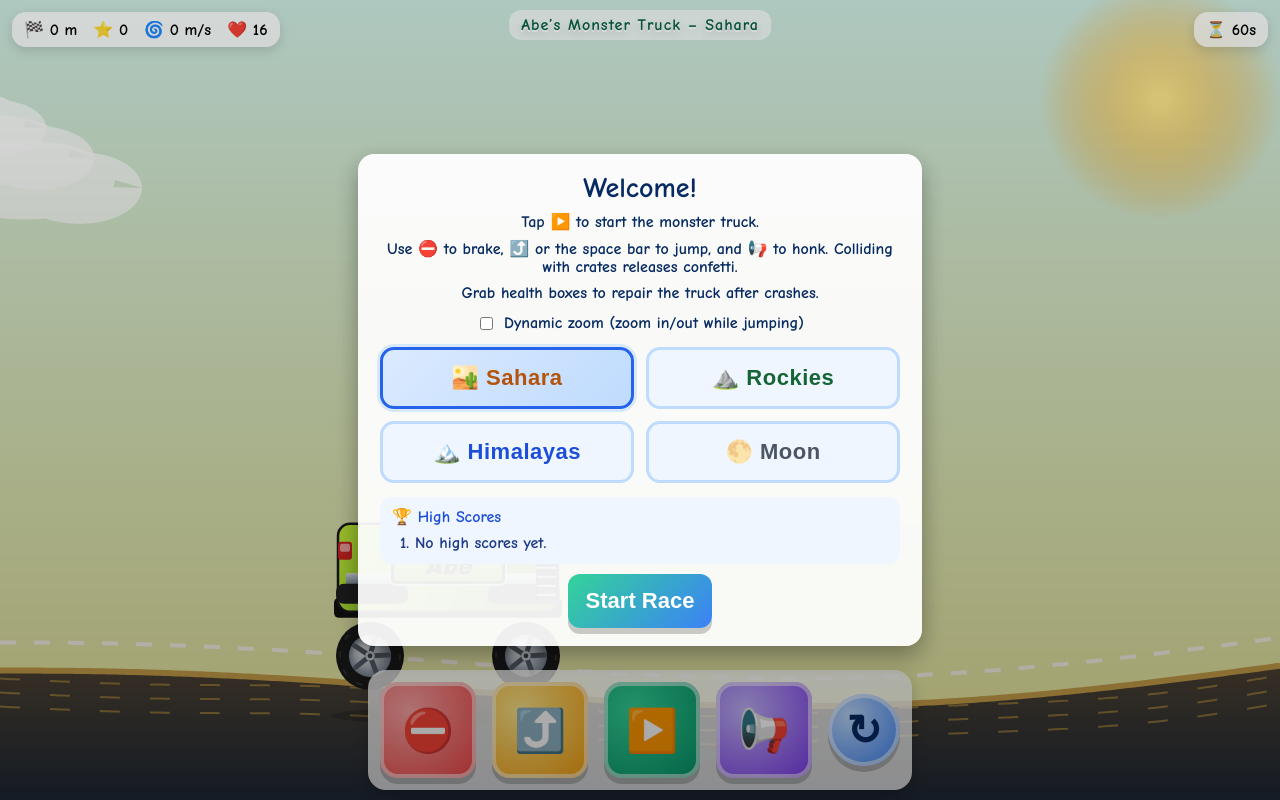
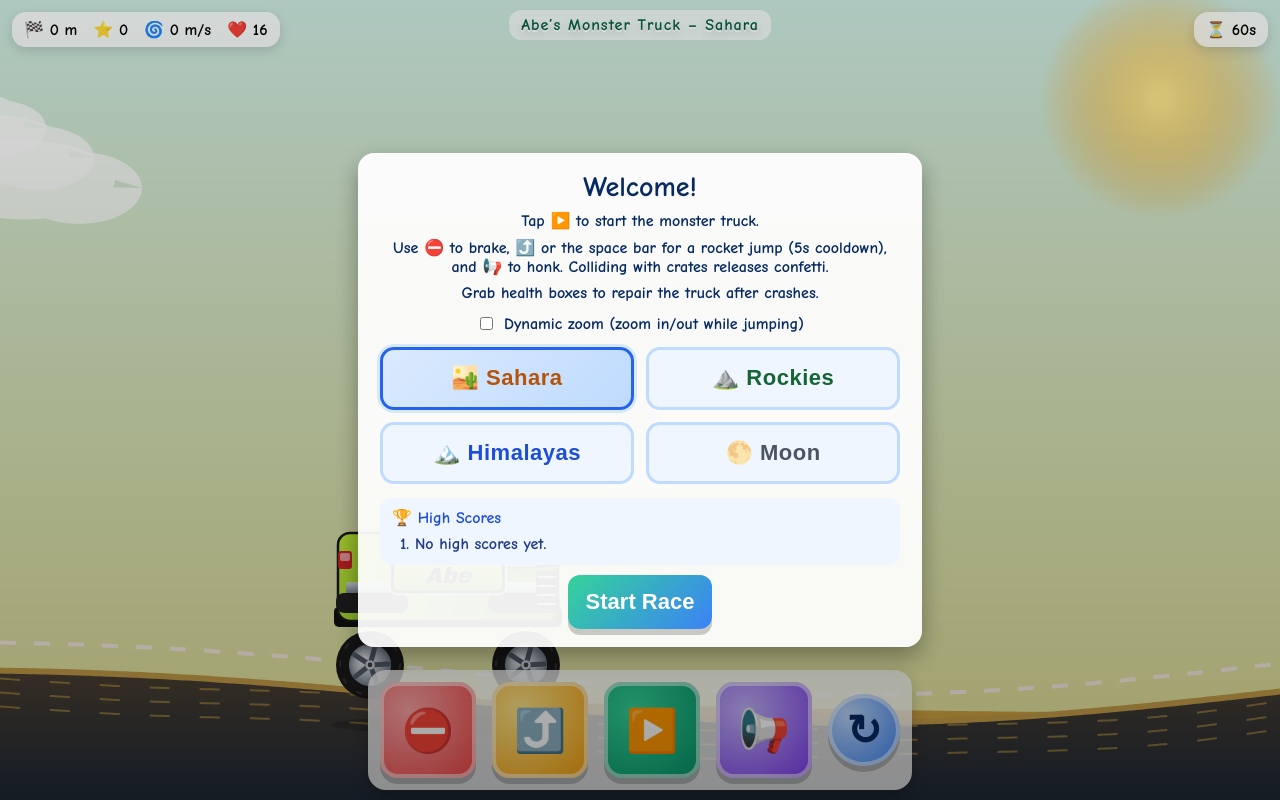
Before and after one commit to ltrgordon/ltrgordon.github.io, a website: page race-abe/race-abe.html in a window 1280 px wide. Drawn offline with Linux system fonts and the light colour scheme; animation ran at ten frames a second.

Commit message:
Tune race-abe jumps and terrain pacing

```diff
--- a/race-abe/race-abe.html
+++ b/race-abe/race-abe.html
@@ -181,7 +181,7 @@
   <div class="card">
     <h1>Welcome!</h1>
     <p>Tap <b>▶️</b> to start the monster truck.</p>
-    <p>Use <b>⛔</b> to brake, <b>⤴️</b> or the <b>space bar</b> to jump, and <b>📢</b> to honk. Colliding with crates releases confetti.</p>
+    <p>Use <b>⛔</b> to brake, <b>⤴️</b> or the <b>space bar</b> for a rocket jump (5s cooldown), and <b>📢</b> to honk. Colliding with crates releases confetti.</p>
     <p>Grab health boxes to repair the truck after crashes.</p>
     <label><input type="checkbox" id="zoomToggle" /> Dynamic zoom (zoom in/out while jumping)</label>
     <div class="levelPicker" id="levelPicker">
@@ -273,7 +273,9 @@
     reverseAccel: 900,    // px/s^2
     reverseBrake: 1600,   // px/s^2
     reverseMaxSpeed: 360, // px/s
-    jumpVel: 900,         // px/s
+    jumpVel: 585,         // px/s (about 35% lower jump)
+    manualJumpCooldown: 0,
+    manualJumpCooldownDuration: 5,
     distance: 0,
     stars: 0,
     tntHit: 0,
@@ -307,8 +309,9 @@
       hillNear: '#e8c97a', hillFar: '#d4a843',
       terrainTop: '#e8c97a', terrainMid: '#d4a843', terrainBottom: '#a07030', edge: '#c9a04a', lane: '#fff7ed',
       bumpA: 60, bumpB: 25, bumpC: 35, bumpD: 25, rockySharpness: 0, jaggedAmp: 0, streamChance: 0.08, greenery: 0.16, waterfallChance: 0.02,
+      longSlopeMeters: 700, longSlopeHeight: 180,
       obstacleBias: { boulder: 0.02, cactus: 0.18 },
-      rampSpacingMin: 2800, rampSpacingMax: 4800, rampWidth: [160, 240], rampHeight: [38, 60], turboChance: 0.20,
+      rampSpacingMin: 2800, rampSpacingMax: 4800, rampWidth: [160, 240], rampHeight: [24, 39], turboChance: 0.20,
       rainbowChance: 0.035, lowGravityDuration: 15, bubbleDuration: 8, flameDuration: 4, invincibleDuration: 5
     },
     rockies: {
@@ -317,8 +320,9 @@
       hillNear: '#6b7c50', hillFar: '#8a9e6a',
       terrainTop: '#5a6e40', terrainMid: '#7a6040', terrainBottom: '#4a3a28', edge: '#4a5a30', lane: '#dbeafe',
       bumpA: 30, bumpB: 18, bumpC: 22, bumpD: 65, rockySharpness: 42, jaggedAmp: 24, streamChance: 0.24, greenery: 0.44, waterfallChance: 0.18,
+      longSlopeMeters: 620, longSlopeHeight: 220,
       obstacleBias: { boulder: 0.26, cactus: 0.02 },
-      rampSpacingMin: 1800, rampSpacingMax: 3000, rampWidth: [180, 320], rampHeight: [58, 110], turboChance: 0.34,
+      rampSpacingMin: 1800, rampSpacingMax: 3000, rampWidth: [180, 320], rampHeight: [38, 72], turboChance: 0.34,
       rainbowChance: 0.018, lowGravityDuration: 15, bubbleDuration: 8, flameDuration: 4, invincibleDuration: 5
     },
     himalayas: {
@@ -327,8 +331,9 @@
       hillNear: '#94a3b8', hillFar: '#cbd5e1',
       terrainTop: '#f8fafc', terrainMid: '#cbd5e1', terrainBottom: '#475569', edge: '#e2e8f0', lane: '#ffffff',
       bumpA: 74, bumpB: 44, bumpC: 26, bumpD: 110, rockySharpness: 78, jaggedAmp: 42, streamChance: 0.14, greenery: 0.12, waterfallChance: 0.08,
+      longSlopeMeters: 500, longSlopeHeight: 340, longSlopeMode: 'himalayaSteep',
       obstacleBias: { boulder: 0.34, cactus: 0 },
-      rampSpacingMin: 1400, rampSpacingMax: 2450, rampWidth: [170, 300], rampHeight: [82, 150], turboChance: 0.4,
+      rampSpacingMin: 1400, rampSpacingMax: 2450, rampWidth: [170, 300], rampHeight: [53, 98], turboChance: 0.4,
       rainbowChance: 0.022, lowGravityDuration: 16, bubbleDuration: 9, flameDuration: 4, invincibleDuration: 5
     },
     moon: {
@@ -337,8 +342,9 @@
       hillNear: '#6b7280', hillFar: '#374151',
       terrainTop: '#d1d5db', terrainMid: '#9ca3af', terrainBottom: '#4b5563', edge: '#f3f4f6', lane: '#e5e7eb',
       bumpA: 42, bumpB: 24, bumpC: 16, bumpD: 58, rockySharpness: 24, jaggedAmp: 14, streamChance: 0, greenery: 0, waterfallChance: 0,
+      longSlopeMeters: 680, longSlopeHeight: 170,
       obstacleBias: { boulder: 0.18, cactus: 0 },
-      rampSpacingMin: 1650, rampSpacingMax: 2500, rampWidth: [180, 320], rampHeight: [88, 160], turboChance: 0.44,
+      rampSpacingMin: 1650, rampSpacingMax: 2500, rampWidth: [180, 320], rampHeight: [57, 104], turboChance: 0.44,
       rainbowChance: 0.028, lowGravityDuration: 20, bubbleDuration: 12, flameDuration: 5, invincibleDuration: 6,
       gravityScale: 0.38, jumpBoost: 1.22, craterChance: 0.17, craterDepth: [120, 220], craterWidth: [220, 460],
       halfpipeChance: 0.045, halfpipeRadius: [320, 520], halfpipeSpacing: 5500
@@ -517,6 +523,22 @@
         const bowlDip = hpRadius * (1.0 - Math.sqrt(Math.max(0, 1 - norm*norm)));
         y += bowlDip;
       }
+    }
+    if(level.longSlopeMeters && level.longSlopeHeight){
+      const meters = x / 40;
+      const slopeLen = level.longSlopeMeters;
+      const cycle = slopeLen * 2;
+      const phase = ((meters % cycle) + cycle) % cycle;
+      let slopeFactor;
+      if(level.longSlopeMode === 'himalayaSteep'){
+        slopeFactor = phase < slopeLen
+          ? 1 - (phase / slopeLen) * 2
+          : -1 + ((phase - slopeLen) / slopeLen) * 2;
+      }else{
+        // Other levels: smooth sustained climbs and drops.
+        slopeFactor = Math.sin((meters / cycle) * Math.PI * 2);
+      }
+      y += slopeFactor * level.longSlopeHeight;
     }
     return y;
   }
@@ -880,7 +902,7 @@
   // ===== Game Control =====
   function resetGame(){
     document.getElementById('title').textContent = `Abe’s Monster Truck – ${currentLevel().name}`;
-    world.t = 0; world.scrollX=0; world.distance=0; world.speed=0; world.stars=0; world.tntHit=0; world.bricksCollected=0; world.crashed=false; world.shake=0; world.damage=0; world.flameBoostTimer=0; world.lowGravityTimer=0; world.invincibleTimer=0; world.bubbleTimer=0; world.cameraZoom=1; world.cameraYOffset=0; world.greenBricks=0; world.redBricks=0; world.blueBricks=0; world.maxSpeed=world.baseMaxSpeed; world.timeLeft=60; world.timeElapsed=0;
+    world.t = 0; world.scrollX=0; world.distance=0; world.speed=0; world.stars=0; world.tntHit=0; world.bricksCollected=0; world.crashed=false; world.shake=0; world.damage=0; world.flameBoostTimer=0; world.lowGravityTimer=0; world.invincibleTimer=0; world.bubbleTimer=0; world.cameraZoom=1; world.cameraYOffset=0; world.greenBricks=0; world.redBricks=0; world.blueBricks=0; world.maxSpeed=world.baseMaxSpeed; world.timeLeft=60; world.timeElapsed=0; world.manualJumpCooldown=0;
     obstacles.length = 0; stars.length=0; medkits.length=0; hourglasses.length=0; flames.length=0; lowGravityOrbs.length=0; rainbowPowerups.length=0; bricks.length=0; ramps.length=0; scenery.length=0; puffs.length=0; floatTexts.length=0;
     // Start spawning obstacles ahead of the truck's world position so the
     // player has time to react to upcoming jumps.
@@ -918,6 +940,7 @@
         finishGame(false);
         return;
       }
+      world.manualJumpCooldown = Math.max(0, world.manualJumpCooldown - dt);
       // Input to speed
       if(input.go){
         if(world.speed < 0) world.speed += world.reverseBrake * dt;
@@ -935,8 +958,22 @@
 
       // Jump
       if(input.jump){
-        if(truck.onGround){
+        if(truck.onGround && world.manualJumpCooldown <= 0){
           truck.vy = -world.jumpVel * (0.95 + 0.1*Math.min(1, world.speed/world.maxSpeed)) * (currentLevel().jumpBoost || 1) * (hasLowGravityBoost() ? 1.25 : 1);
+          world.manualJumpCooldown = world.manualJumpCooldownDuration;
+          for(let i=0;i<34;i++){
+            const spread = (Math.random()*2-1);
+            puffs.push({
+              x:truck.baseX + spread * 22,
+              y:truck.y + 6 + Math.random()*22,
+              vx:spread * (120 + Math.random()*220),
+              vy:120 + Math.random()*260,
+              life:0,
+              ttl:0.35 + Math.random()*0.25,
+              color:Math.random() < 0.5 ? '#fb923c' : '#facc15',
+              size:4 + Math.random()*5
+            });
+          }
           playBeep();
         }
         input.jump=false;
@@ -962,13 +999,13 @@
         // produce large upward velocities.
         const slopeVy = surfaceDY * world.speed;
         const isOnRamp = activeRamp !== null;
-        const maxGroundLaunch = isOnRamp ? -Infinity : -120; // clamp upward bounce on flat ground
+        const maxGroundLaunch = isOnRamp ? -Infinity : -70; // clamp upward bounce on flat ground
         truck.vy = Math.max(maxGroundLaunch, Math.min(slopeVy, 400));
         truck.onGround = true;
         if(activeRamp?.turbo && !activeRamp.used){
           activeRamp.used = true;
           world.speed = Math.min(world.maxSpeed + 520, Math.max(world.speed, world.maxSpeed * 0.92) + 420);
-          truck.vy = Math.min(truck.vy, -960);
+          truck.vy = Math.min(truck.vy, -620);
           world.shake = Math.max(world.shake, 8);
           playBeep();
           for(let i=0;i<36;i++){
```
